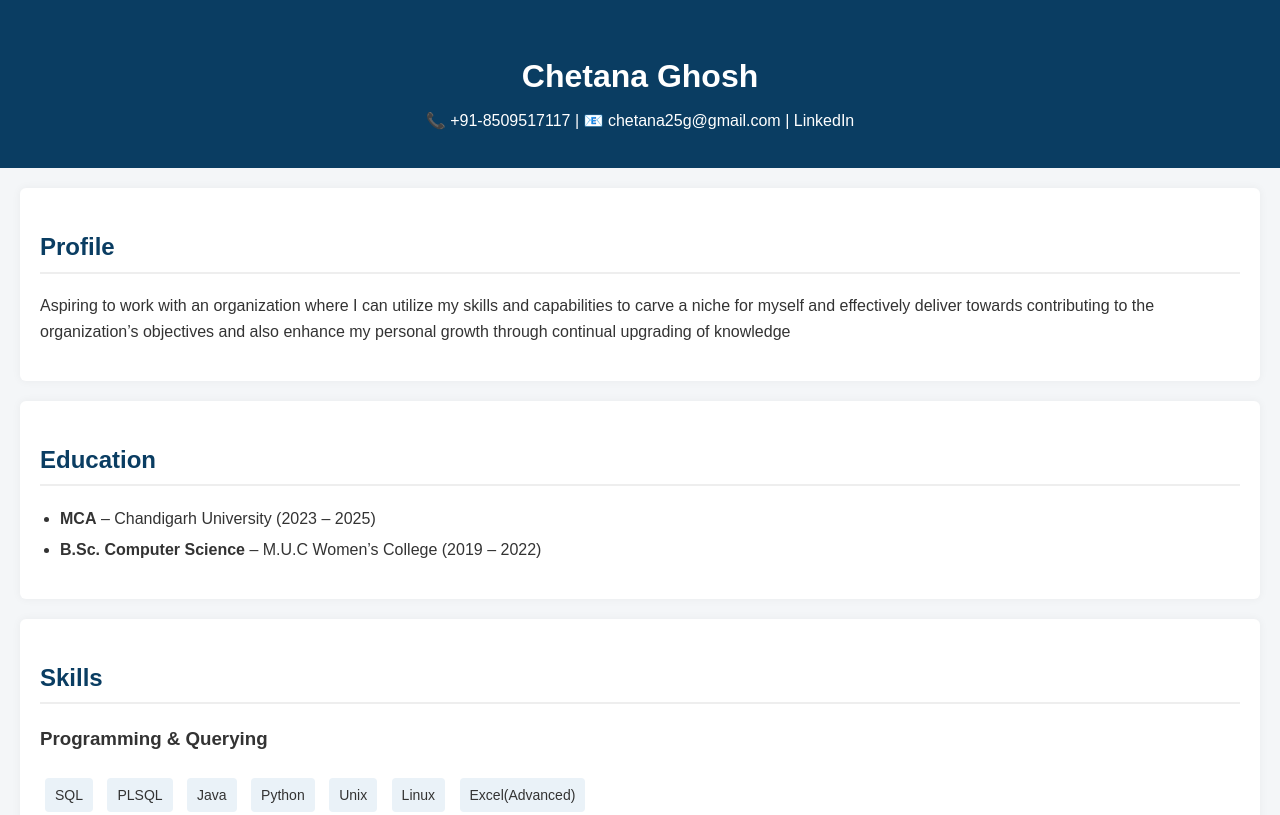
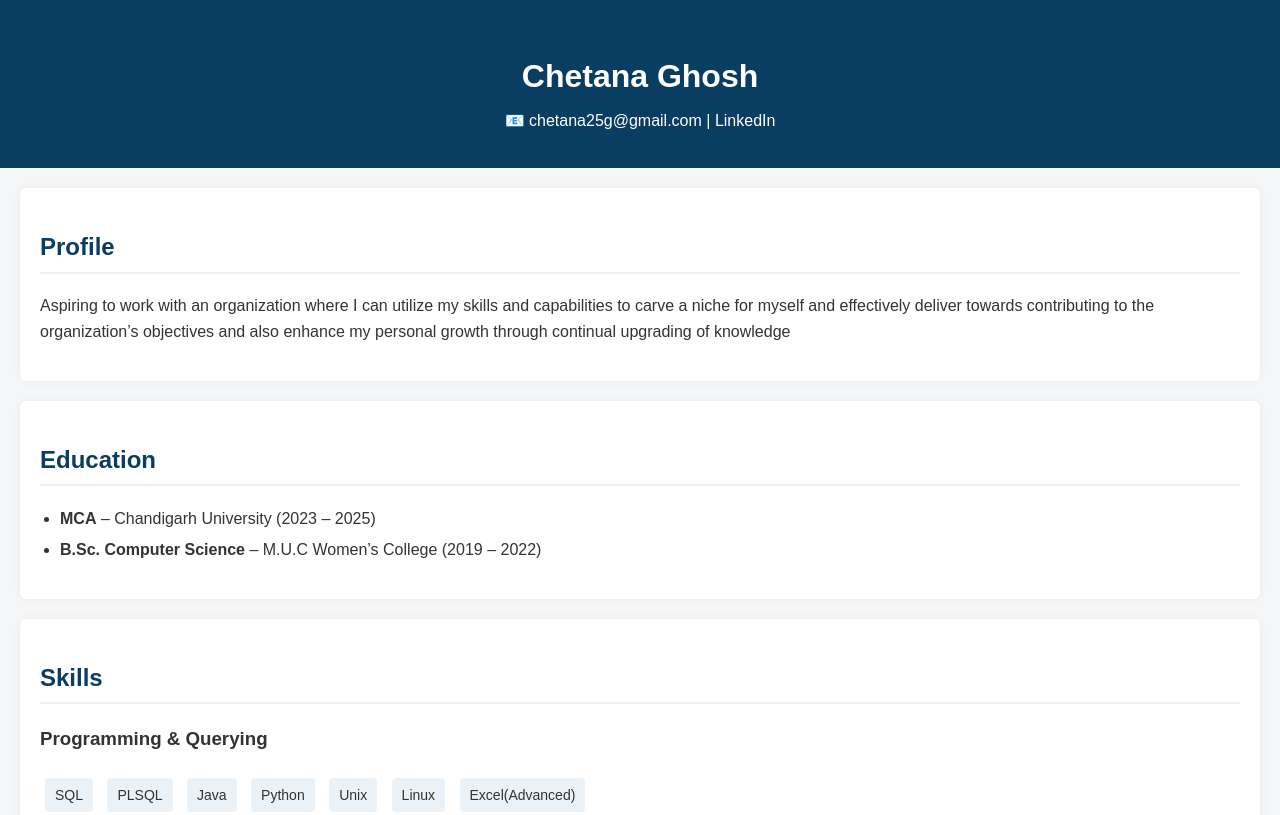
Before and after one commit to Chetana-225/Chetana-portfolio, a plain HTML site: page index.html in a window 1280 px wide. Shown: the top 815 px of the page. Drawn offline with Linux system fonts and the light colour scheme.

Commit message:
Update index.html

```diff
--- a/index.html
+++ b/index.html
@@ -79,7 +79,7 @@
     <h1>Chetana Ghosh</h1>
 
     <p>
-        📞 +91-8509517117 |
+
         📧 chetana25g@gmail.com |
         <a href="https://www.linkedin.com/in/chetana-ghosh-8149371b9/" target="_blank" style="color:white;">LinkedIn</a>
     </p>
```
